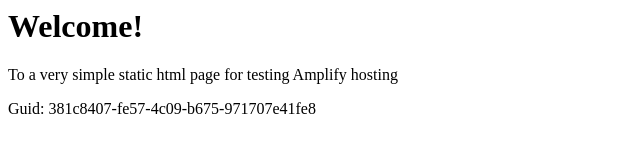
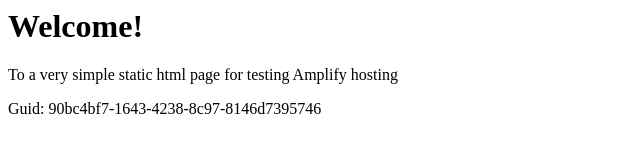
Before and after one commit to aws-aemilia-nrt/Github-PR-Commit-Integration-Test-DoNotTouch-Gith-BKMSSQOA-v1-preprod-ap-northeast-1, a website: page src/index.html in a window 1280 px wide. Shown: the full height of the page, 0-640 px from the left. Drawn offline with Linux system fonts and the light colour scheme.

Commit message:
commit from integ tests

```diff
--- a/src/index.html
+++ b/src/index.html
@@ -12,6 +12,6 @@
 <body>
     <h1>Welcome!</h1>
     <p>To a very simple static html page for testing Amplify hosting</p>
-    <p>Guid: 381c8407-fe57-4c09-b675-971707e41fe8</p></body>
+    <p>Guid: 90bc4bf7-1643-4238-8c97-8146d7395746</p></body>
 
 </html>
```
